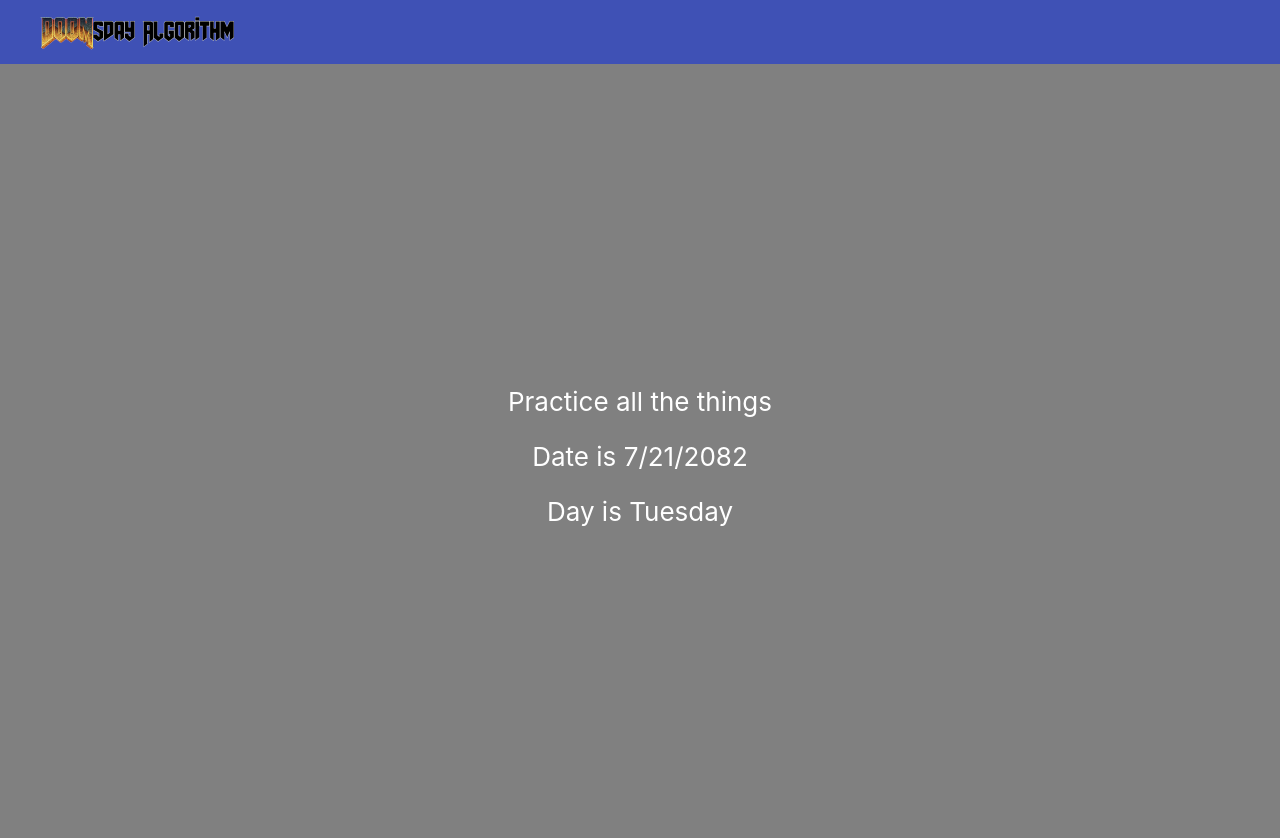
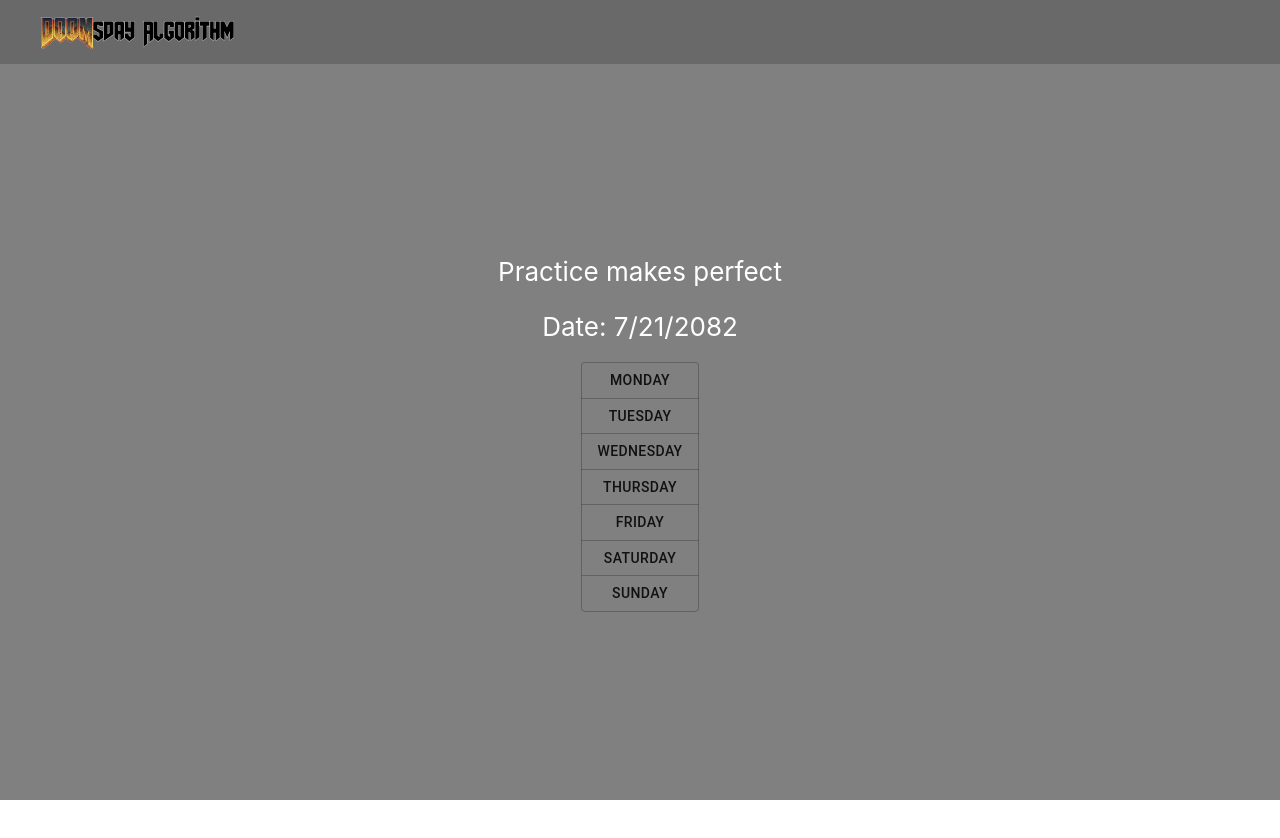
Before and after one commit to sriram-srirangam/doomsday-trainer, a React (Create React App) app in the folder doomsday_trainer/: page /train in a window 1280 px wide. Shown: the top 838 px of the page. After the commit the page ends 800 px from the top, so only its background shows below. Built offline with nearby package versions, Linux system fonts and the light colour scheme.

Commit message:
Refactor colors

```diff
--- a/doomsday_trainer/src/App.css
+++ b/doomsday_trainer/src/App.css
@@ -28,7 +28,6 @@
 
 .General-app-content {
   background-color: gray;
-  /* min-height: 100vh; */
   display: flex;
   flex-direction: column;
   align-items: center;
@@ -38,8 +37,7 @@
 }
 
 .App-page-with-bar {
-  min-height: "calc(100vh - 64px)";
-  max-height: "calc(100vh - 64px)";
+  height: calc(100vh - 64px);
 }
 
 .App-link {
--- a/doomsday_trainer/src/App.js
+++ b/doomsday_trainer/src/App.js
@@ -17,7 +17,7 @@ function App() {
     <div>
       {!(relativePath === "" || relativePath === "/") && (
         <AppBar position="static">
-          <Toolbar>
+          <Toolbar style={{ background: "DimGray" }}>
             <IconButton
               edge="start"
               color="inherit"
--- a/doomsday_trainer/src/ControlledCarousel.jsx
+++ b/doomsday_trainer/src/ControlledCarousel.jsx
@@ -17,7 +17,7 @@ const ControlledCarousel = () => {
           style={{ width: "100vw", height: "calc(100vh - 64px)" }}
           alt="First slide"
         />
-        <Carousel.Caption style={{ color: "red" }}>
+        <Carousel.Caption>
           <h3>First slide label</h3>
           <p>Nulla vitae elit libero, a pharetra augue mollis interdum.</p>
         </Carousel.Caption>
--- a/doomsday_trainer/src/LearnSections.jsx
+++ b/doomsday_trainer/src/LearnSections.jsx
@@ -25,7 +25,7 @@ const LearnSections = () => {
 
 const TableOfContents = () => {
   return (
-    <div className="General-app-content">
+    <div className="General-app-content App-page-with-bar">
       <h1>Learn the steps of the algorithm</h1>
       <ul>
         <li>
--- a/doomsday_trainer/src/TrainPage.jsx
+++ b/doomsday_trainer/src/TrainPage.jsx
@@ -1,31 +1,49 @@
 import { useState } from "react";
 import Button from "@material-ui/core/Button";
-import Tooltip from "@material-ui/core/Tooltip";
+import ButtonGroup from "@material-ui/core/ButtonGroup";
 
 const TrainPage = () => {
   const date = getRandDate();
   const day = computeDayOfWeek(...date);
-  const [count, setCount] = useState(0);
+  const [state, setState] = useState({ date: date, day: day });
 
   return (
-    <div className="App">
-      <header className="App-header">
-        <p>Practice all the things</p>
-        <p>
-          Date is {date[0]}/{date[1]}/{date[2]}
-        </p>
-        <p>Day is {day}</p>
-      </header>
+    <div className="General-app-content App-page-with-bar">
+      <p>Practice makes perfect</p>
+      <p>
+        Date: {date[0]}/{date[1]}/{date[2]}
+      </p>
+
+      <ButtonGroup
+        color="gray"
+        orientation="vertical"
+        aria-label="outlined primary button group"
+        onClick={() => {
+          alert(`The answer is: ${day}`);
+
+          const newDate = getRandDate();
+          const newDay = computeDayOfWeek(...newDate);
+          setState({ date: newDate, day: newDay });
+        }}
+      >
+        <Button>Monday</Button>
+        <Button>Tuesday</Button>
+        <Button>Wednesday</Button>
+        <Button>Thursday</Button>
+        <Button>Friday</Button>
+        <Button>Saturday</Button>
+        <Button>Sunday</Button>
+      </ButtonGroup>
     </div>
   );
 };
 
+const randInt = (lower, upper) => {
+  return Math.floor(Math.random() * (upper - lower)) + lower;
+};
+
 const isLeapYear = (year) => {
   return year % 4 === 0 && (year % 100 !== 0 || year % 400 === 0);
-};
-
-const randInt = (lower, upper) => {
-  return Math.floor(Math.random() * (upper - lower)) + lower;
 };
 
 const getRandDate = () => {
```
